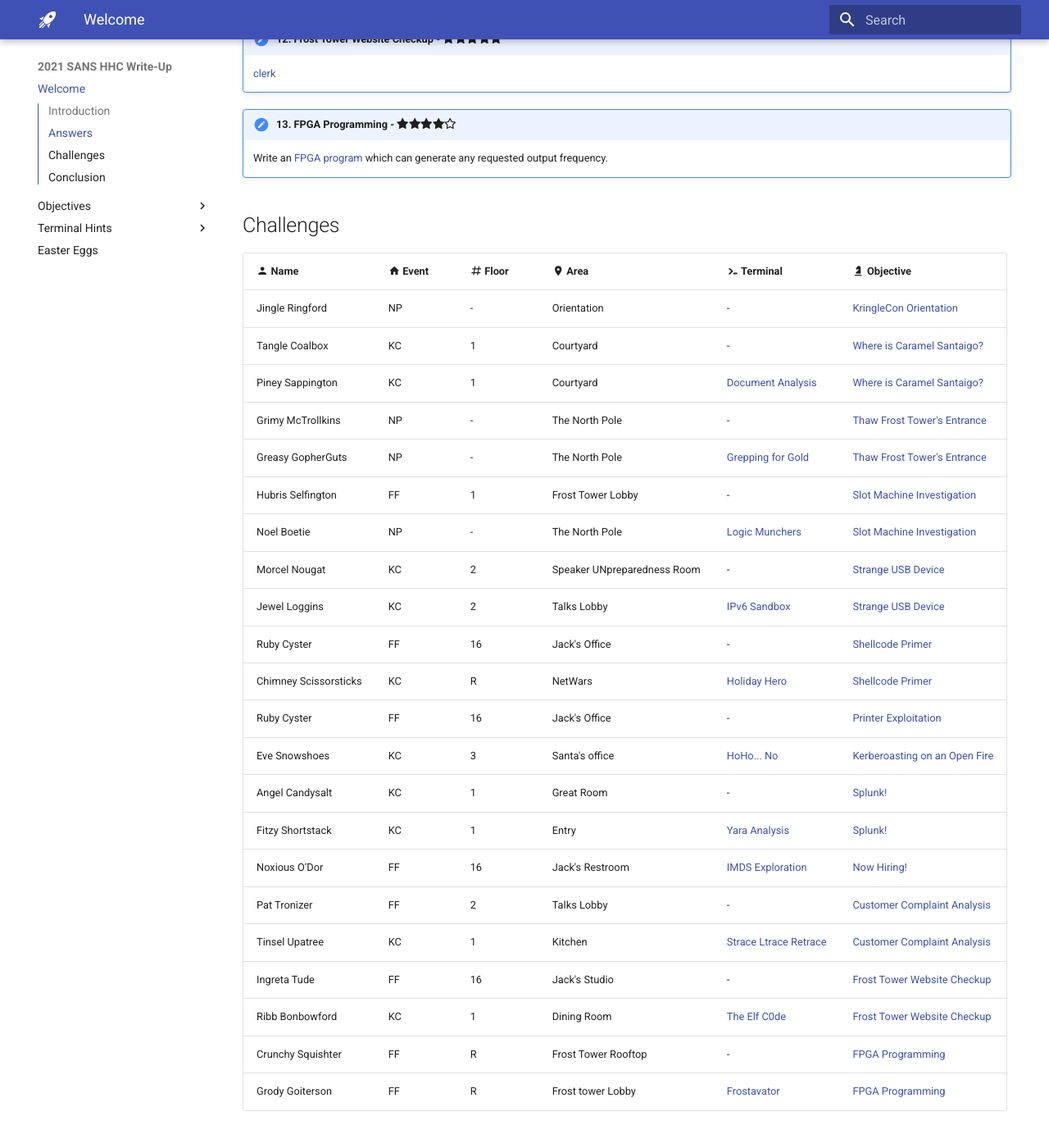
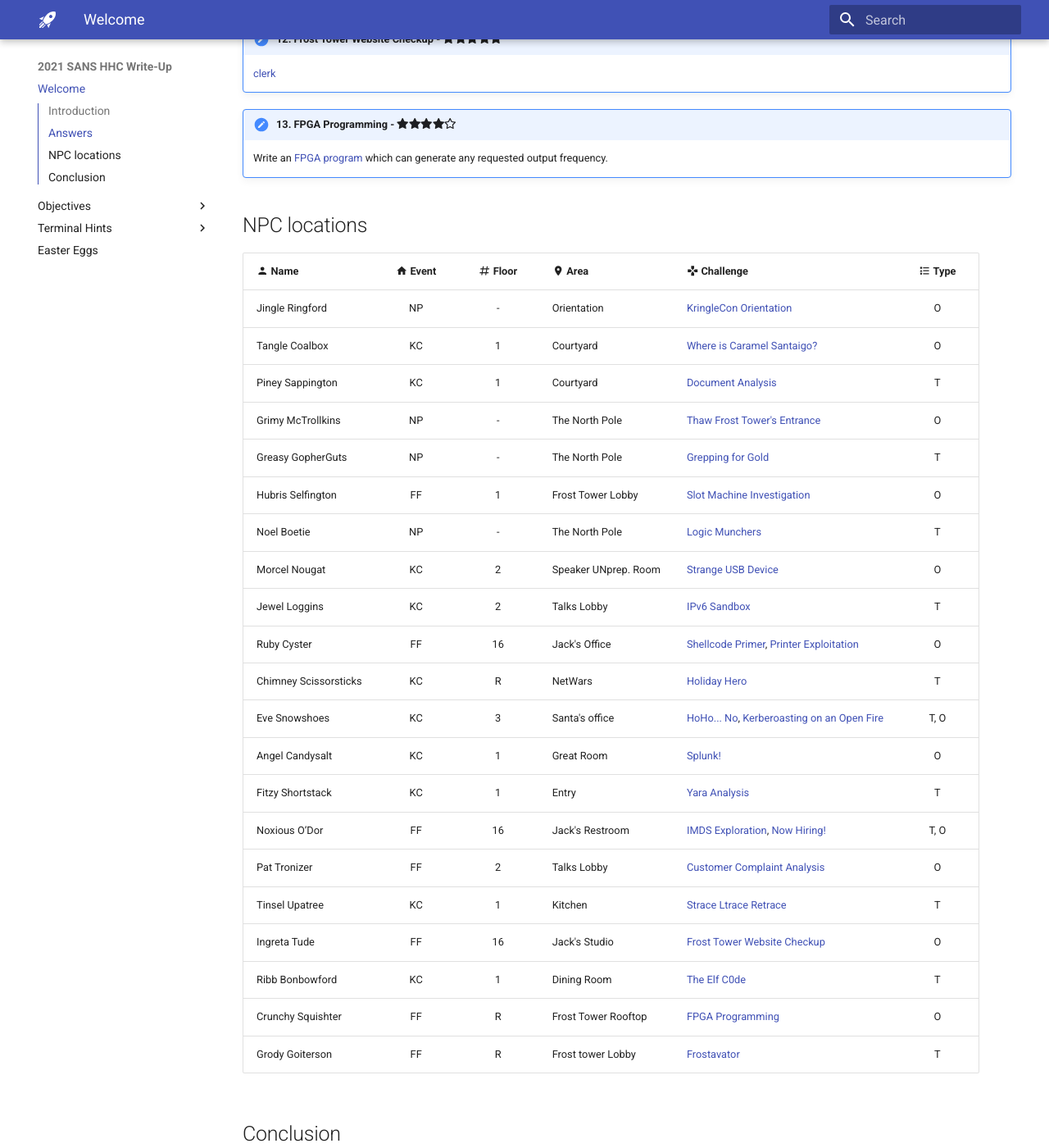
Before and after one commit to crahan/HolidayHackChallenge2021, an MkDocs documentation site: the page built from docs/index.md, in a window 1280 px wide and 1400 px high, scrolled down 2562 px. Shown: the whole window at 82% size. Built offline with MkDocs 1.6.1 and Material for MkDocs 9.7.7, drawn with Linux system fonts in a browser that asks for light colours; emoji names are drawn with the system emoji font; comment, search, counter and statistics services are not loaded.

Commit message:
NPC locations

```diff
--- a/docs/index.md
+++ b/docs/index.md
@@ -61,32 +61,32 @@ As always, there's a few things worth highlighting like [getting root](./hints/h
 !!! done "13. FPGA Programming - :fontawesome-solid-star::fontawesome-solid-star::fontawesome-solid-star::fontawesome-solid-star::fontawesome-regular-star:"
     Write an [FPGA program](./objectives/o13.md) which can generate any requested output frequency.
 
-## Challenges
 
-| :material-account: Name | :material-home: Event | :material-pound: Floor | :material-map-marker: Area | :material-console-line: Terminal | :material-chess-knight: Objective |
-| :-------------------- | :---- | :---- | :-------------------------- | :-------------------------------------- | :-------------------------------------------------- |
-| Jingle Ringford       | NP    | -     | Orientation                 | -                                       | [KringleCon Orientation](objectives/o1.md)          |
-| Tangle Coalbox        | KC    | 1     | Courtyard                   | -                                       | [Where is Caramel Santaigo?](objectives/o2.md)      |
-| Piney Sappington      | KC    | 1     | Courtyard                   | [Document Analysis](./hints/h2.md)      | [Where is Caramel Santaigo?](objectives/o2.md)      |
-| Grimy McTrollkins     | NP    | -     | The North Pole              | -                                       | [Thaw Frost Tower's Entrance](./objectives/o3.md)   |
-| Greasy GopherGuts     | NP    | -     | The North Pole              | [Grepping for Gold](./hints/h3.md)      | [Thaw Frost Tower's Entrance](./objectives/o3.md)   |
-| Hubris Selfington     | FF    | 1     | Frost Tower Lobby           | -                                       | [Slot Machine Investigation](./objectives/o4.md)    |
-| Noel Boetie           | NP    | -     | The North Pole              | [Logic Munchers](./hints/h4.md)         | [Slot Machine Investigation](./objectives/o4.md)    |
-| Morcel Nougat         | KC    | 2     | Speaker UNpreparedness Room | -                                       | [Strange USB Device](./objectives/o5.md)            |
-| Jewel Loggins         | KC    | 2     | Talks Lobby                 | [IPv6 Sandbox](./hints/h5.md)           | [Strange USB Device](./objectives/o5.md)            |
-| Ruby Cyster           | FF    | 16    | Jack's Office               | -                                       | [Shellcode Primer](./objectives/o6.md)              |
-| Chimney Scissorsticks | KC    | R     | NetWars                     | [Holiday Hero](./hints/h6.md)           | [Shellcode Primer](./objectives/o6.md)              |
-| Ruby Cyster           | FF    | 16    | Jack's Office               | -                                       | [Printer Exploitation](./objectives/o7.md)          |
-| Eve Snowshoes         | KC    | 3     | Santa's office              | [HoHo... No](./hints/h8.md)             | [Kerberoasting on an Open Fire](./objectives/o8.md) |
-| Angel Candysalt       | KC    | 1     | Great Room                  | -                                       | [Splunk!](./objectives/o9.md)                       |
-| Fitzy Shortstack      | KC    | 1     | Entry                       | [Yara Analysis](./hints/h9.md)          | [Splunk!](./objectives/o9.md)                       |
-| Noxious O’Dor         | FF    | 16    | Jack's Restroom             | [IMDS Exploration](./hints/h10.md)      | [Now Hiring!](./objectives/o10.md)                  |
-| Pat Tronizer          | FF    | 2     | Talks Lobby                 | -                                       | [Customer Complaint Analysis](./objectives/o11.md)  |
-| Tinsel Upatree        | KC    | 1     | Kitchen                     | [Strace Ltrace Retrace](./hints/h11.md) | [Customer Complaint Analysis](./objectives/o11.md)  |
-| Ingreta Tude          | FF    | 16    | Jack's Studio               | -                                       | [Frost Tower Website Checkup](./objectives/o12.md)  |
-| Ribb Bonbowford       | KC    | 1     | Dining Room                 | [The Elf C0de](./hints/h12.md)          | [Frost Tower Website Checkup](./objectives/o12.md)  |
-| Crunchy Squishter     | FF    | R     | Frost Tower Rooftop         | -                                       | [FPGA Programming](./objectives/o13.md)             |
-| Grody Goiterson       | FF    | R     | Frost tower Lobby           | [Frostavator](./hints/h13.md)           | [FPGA Programming](./objectives/o13.md)             |
+## NPC locations
+
+| :material-account: Name | :material-home: Event | :material-pound: Floor | :material-map-marker: Area | :material-gamepad: Challenge | :material-format-list-bulleted-type: Type |
+| :-------------------- | :----: | :----: | :-------------------------- | :------------------------------------------------- | :-------: |
+| Jingle Ringford       | NP    | -     | Orientation                 | [KringleCon Orientation](objectives/o1.md)         | O |
+| Tangle Coalbox        | KC    | 1     | Courtyard                   | [Where is Caramel Santaigo?](objectives/o2.md)     | O |
+| Piney Sappington      | KC    | 1     | Courtyard                   | [Document Analysis](./hints/h2.md)                 | T |
+| Grimy McTrollkins     | NP    | -     | The North Pole              | [Thaw Frost Tower's Entrance](./objectives/o3.md)  | O |
+| Greasy GopherGuts     | NP    | -     | The North Pole              | [Grepping for Gold](./hints/h3.md)                 | T |
+| Hubris Selfington     | FF    | 1     | Frost Tower Lobby           | [Slot Machine Investigation](./objectives/o4.md)   | O |
+| Noel Boetie           | NP    | -     | The North Pole              | [Logic Munchers](./hints/h4.md)                    | T |
+| Morcel Nougat         | KC    | 2     | Speaker UNprep. Room        | [Strange USB Device](./objectives/o5.md)           | O |
+| Jewel Loggins         | KC    | 2     | Talks Lobby                 | [IPv6 Sandbox](./hints/h5.md)                      | T |
+| Ruby Cyster           | FF    | 16    | Jack's Office               | [Shellcode Primer](./objectives/o6.md), [Printer Exploitation](./objectives/o7.md) | O |
+| Chimney Scissorsticks | KC    | R     | NetWars                     | [Holiday Hero](./hints/h6.md)                      | T |
+| Eve Snowshoes         | KC    | 3     | Santa's office              | [HoHo... No](./hints/h8.md), [Kerberoasting on an Open Fire](./objectives/o8.md) | T, O |
+| Angel Candysalt       | KC    | 1     | Great Room                  | [Splunk!](./objectives/o9.md)                      | O |
+| Fitzy Shortstack      | KC    | 1     | Entry                       | [Yara Analysis](./hints/h9.md)                     | T |
+| Noxious O’Dor         | FF    | 16    | Jack's Restroom             | [IMDS Exploration](./hints/h10.md), [Now Hiring!](./objectives/o10.md) | T, O |
+| Pat Tronizer          | FF    | 2     | Talks Lobby                 | [Customer Complaint Analysis](./objectives/o11.md) | O |
+| Tinsel Upatree        | KC    | 1     | Kitchen                     | [Strace Ltrace Retrace](./hints/h11.md)            | T |
+| Ingreta Tude          | FF    | 16    | Jack's Studio               | [Frost Tower Website Checkup](./objectives/o12.md) | O |
+| Ribb Bonbowford       | KC    | 1     | Dining Room                 | [The Elf C0de](./hints/h12.md)                     | T |
+| Crunchy Squishter     | FF    | R     | Frost Tower Rooftop         | [FPGA Programming](./objectives/o13.md)            | O |
+| Grody Goiterson       | FF    | R     | Frost tower Lobby           | [Frostavator](./hints/h13.md)                      | T |
 
 
 ## Conclusion
```
